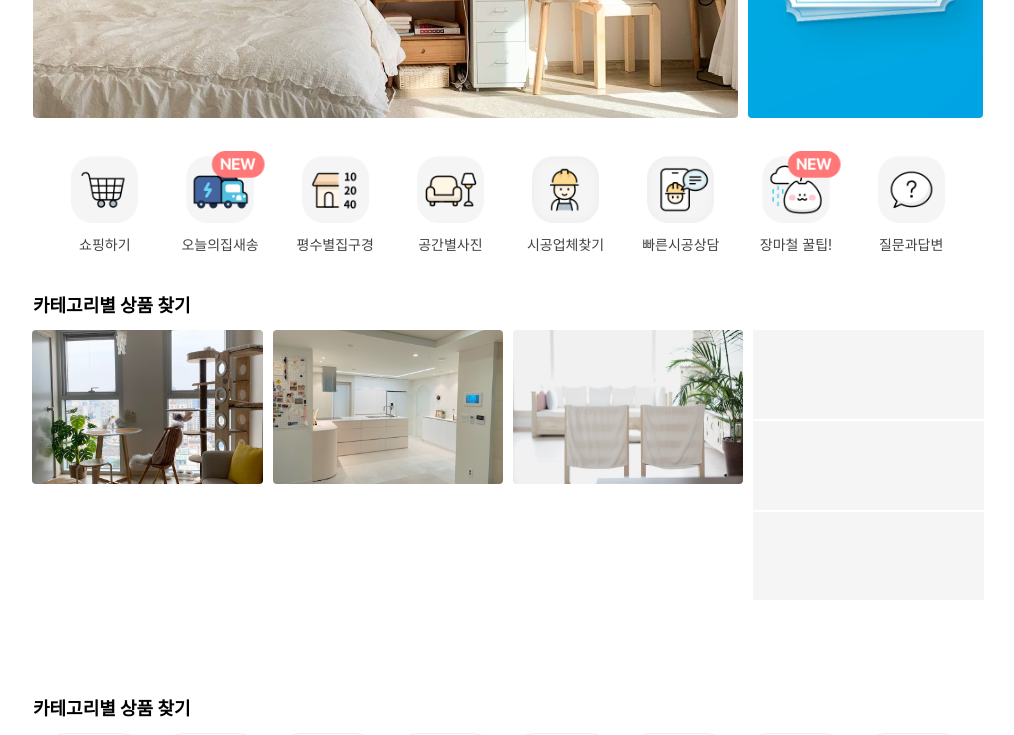
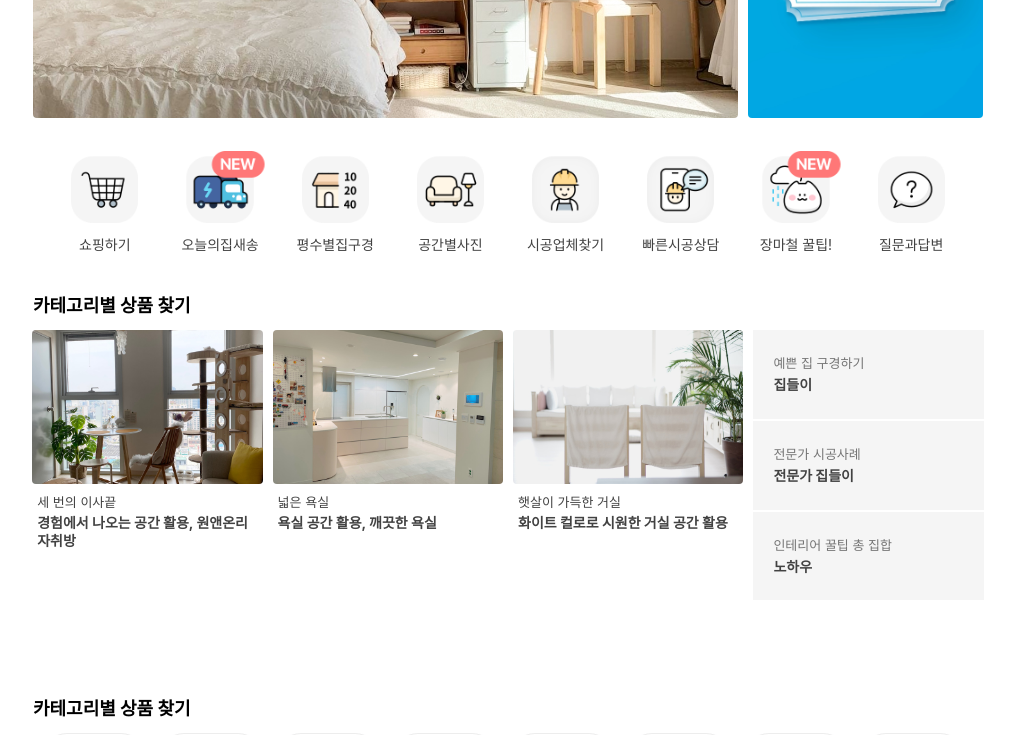
Before and after one commit to sbin0819/e-commerce, a React (Create React App) app: page / in a window 1280 px wide. Shown: the part 555-1290 px from the top of the page, without its empty margins (132-1146 px from the left). Built offline with nearby package versions, Linux system fonts and the light colour scheme.

Commit message:
ENH: story

```diff
--- a/src/components/home/Story.tsx
+++ b/src/components/home/Story.tsx
@@ -30,7 +30,27 @@ const ImageStory = styled.div`
     border-radius: 4px;
     width: 100%;
   }
-  @media (max-width: 800px) {
+  .content {
+    margin: 10px 5px 10px 5px;
+    white-space: normal;
+    .story_title {
+      font-size: 13px;
+      margin-bottom: 5px;
+    }
+    .story_sub {
+      font-weight: 700;
+      line-height: 1.3;
+      max-height: 34px;
+      text-overflow: ellipsis;
+      overflow: hidden;
+      display: -webkit-box;
+      -webkit-line-clamp: 2;
+      -webkit-box-orient: vertical;
+      word-wrap: break-word;
+    }
+  }
+
+  @media (max-width: 750px) {
     width: 48%;
     height: 200px;
   }
@@ -48,8 +68,22 @@ const NavStory = styled.div`
   div {
     flex: 1;
     background: #f5f5f5;
+    display: flex;
+    flex-direction: column;
+    justify-content: center;
+    padding-left: 20px;
+    .nav_title {
+      font-size: 14px;
+      font-weight: 700;
+      color: #424242;
+    }
+    .nav_sub {
+      font-size: 13px;
+      margin-bottom: 8px;
+      color: #757575;
+    }
   }
-  @media (max-width: 800px) {
+  @media (max-width: 750px) {
     width: 48%;
     height: 200px;
   }
@@ -65,17 +99,40 @@ const shortcut = () => {
       <StoryContainer>
         <ImageStory>
           <img src={`${storySrc.s_01}`} />
+          <div className="content">
+            <div className="story_title">세 번의 이사끝</div>
+            <div className="story_sub">
+              경험에서 나오는 공간 활용, 원앤온리 자취방
+            </div>
+          </div>
         </ImageStory>
         <ImageStory>
           <img src={`${storySrc.s_02}`} />
+          <div className="content">
+            <div className="story_title">넓은 욕실</div>
+            <div className="story_sub">욕실 공간 활용, 깨끗한 욕실</div>
+          </div>
         </ImageStory>
         <ImageStory>
           <img src={`${storySrc.s_03}`} />
+          <div className="content">
+            <div className="story_title">햇살이 가득한 거실</div>
+            <div className="story_sub">화이트 컬로로 시원한 거실 공간 활용</div>
+          </div>
         </ImageStory>
         <NavStory>
-          <div></div>
-          <div></div>
-          <div></div>
+          <div>
+            <p className="nav_sub">예쁜 집 구경하기</p>
+            <p className="nav_title">집들이</p>
+          </div>
+          <div>
+            <p className="nav_sub">전문가 시공사례</p>
+            <p className="nav_title">전문가 집들이</p>
+          </div>
+          <div>
+            <p className="nav_sub">인테리어 꿀팁 총 집합</p>
+            <p className="nav_title">노하우</p>
+          </div>
         </NavStory>
       </StoryContainer>
     </Container>
```
